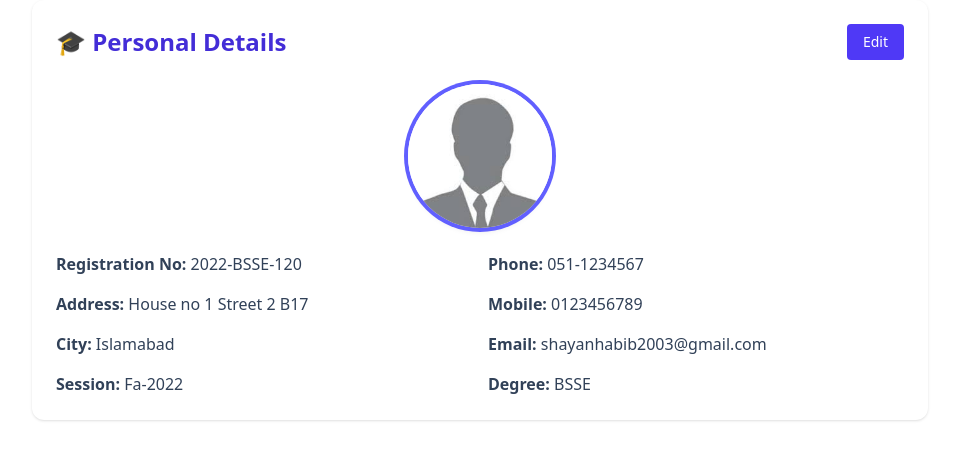
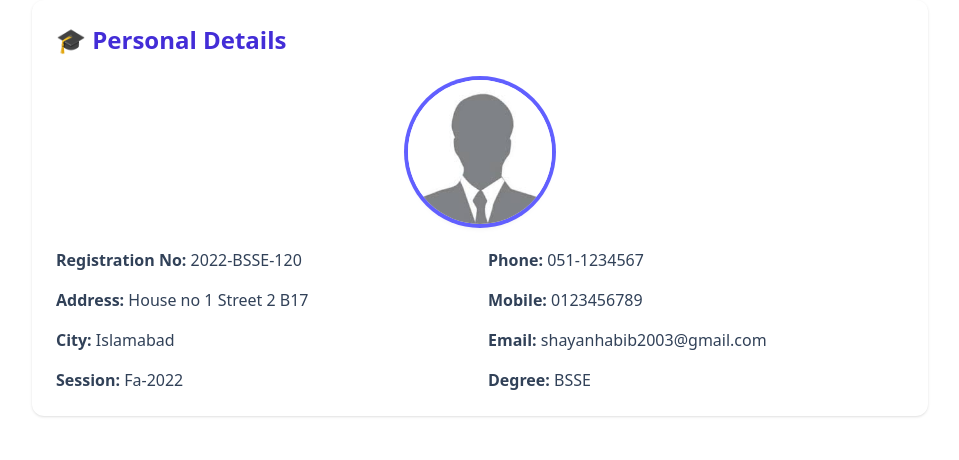
Before and after one commit to shayanhabib18/University_ERP, a React (Vite) app: page /student/profile in a window 1280 px wide. Shown: the top 460 px of the page, without its empty margins (160-1119 px from the left). Built offline with nearby package versions, Linux system fonts and the light colour scheme.

Commit message:
Updated Profile.jsx in student portal(Personal details)

```diff
--- a/src/pages/students/Profile.jsx
+++ b/src/pages/students/Profile.jsx
@@ -1,7 +1,7 @@
-import React, { useState } from "react";
+import React from "react";
 
 export default function Profile() {
-  const initialDetails = {
+  const details = {
     registrationNo: "2022-BSSE-120",
     phone: "051-1234567",
     address: "House no 1 Street 2 B17",
@@ -12,133 +12,53 @@ export default function Profile() {
     degree: "BSSE",
   };
 
-  const [details, setDetails] = useState(initialDetails);
-  const [editMode, setEditMode] = useState(false);
-  const [pendingDetails, setPendingDetails] = useState(initialDetails);
-  const [submitted, setSubmitted] = useState(false);
-  const [profilePic, setProfilePic] = useState(null); // Base64 or URL
-
-  const handleChange = (e) => {
-    setPendingDetails({
-      ...pendingDetails,
-      [e.target.name]: e.target.value,
-    });
-  };
-
-  const handleImageChange = (e) => {
-    const file = e.target.files[0];
-    if (file) {
-      const reader = new FileReader();
-      reader.onloadend = () => {
-        setProfilePic(reader.result);
-      };
-      reader.readAsDataURL(file);
-    }
-  };
-
-  const handleSubmit = () => {
-    setSubmitted(true);
-    setEditMode(false);
-    setDetails(pendingDetails);
-  };
-
-  const handleCancel = () => {
-    setPendingDetails(details);
-    setEditMode(false);
-    setSubmitted(false);
-  };
-
   return (
     <div className="bg-white p-6 rounded-xl shadow max-w-4xl mx-auto">
+      {/* Header */}
       <div className="flex flex-col sm:flex-row justify-between items-start sm:items-center mb-6">
-        <h2 className="text-2xl font-bold text-indigo-700">🎓 Personal Details</h2>
-        {!editMode && (
-          <button
-            onClick={() => setEditMode(true)}
-            className="mt-3 sm:mt-0 text-sm px-4 py-2 bg-indigo-600 text-white rounded hover:bg-indigo-700"
-          >
-            Edit
-          </button>
-        )}
+        <h2 className="text-2xl font-bold text-indigo-700">
+          🎓 Personal Details
+        </h2>
       </div>
-
-      {submitted && (
-        <div className="mb-4 text-sm text-green-600 font-medium">
-          ✅ Your update request has been submitted and is pending admin approval.
-        </div>
-      )}
 
       {/* Profile Picture */}
       <div className="flex flex-col items-center mb-6">
         <div className="relative w-36 h-36">
           <img
-            src={profilePic || "/images/profiles/profileimg.jpeg"}
+            src="/images/profiles/profileimg.jpeg"
             alt="Profile"
             className="w-36 h-36 rounded-full object-cover ring-4 ring-indigo-500 shadow-md"
           />
-          {editMode && (
-            <label className="absolute bottom-0 right-0 bg-indigo-600 hover:bg-indigo-700 text-white rounded-full p-2 cursor-pointer shadow-lg">
-              <svg
-                xmlns="http://www.w3.org/2000/svg"
-                className="h-4 w-4"
-                fill="none"
-                viewBox="0 0 24 24"
-                stroke="currentColor"
-              >
-                <path strokeLinecap="round" strokeLinejoin="round" strokeWidth={2} d="M15.172 7l-6.586 6.586a2 2 0 11-2.828-2.828L12.344 4.172a4 4 0 015.656 0l2.828 2.828a4 4 0 010 5.656l-1.414 1.414a2 2 0 11-2.828-2.828L15.172 7z" />
-              </svg>
-              <input
-                type="file"
-                accept="image/*"
-                onChange={handleImageChange}
-                className="hidden"
-              />
-            </label>
-          )}
         </div>
-        {editMode && (
-          <p className="mt-2 text-sm text-gray-600">Upload a square image (JPG/PNG)</p>
-        )}
       </div>
 
-      {/* Details Form */}
+      {/* Static Details */}
       <div className="grid grid-cols-1 md:grid-cols-2 gap-4 text-slate-700 text-sm sm:text-base">
-        {Object.entries(details).map(([key, value]) => (
-          <div key={key}>
-            <strong className="capitalize">
-              {key.replace(/([A-Z])/g, " $1")}:
-            </strong>{" "}
-            {editMode ? (
-              <input
-                type="text"
-                name={key}
-                value={pendingDetails[key]}
-                onChange={handleChange}
-                className="border border-gray-300 rounded px-2 py-1 w-full mt-1"
-              />
-            ) : (
-              <span>{value}</span>
-            )}
-          </div>
-        ))}
+        <div>
+          <strong>Registration No:</strong> <span>{details.registrationNo}</span>
+        </div>
+        <div>
+          <strong>Phone:</strong> <span>{details.phone}</span>
+        </div>
+        <div>
+          <strong>Address:</strong> <span>{details.address}</span>
+        </div>
+        <div>
+          <strong>Mobile:</strong> <span>{details.mobile}</span>
+        </div>
+        <div>
+          <strong>City:</strong> <span>{details.city}</span>
+        </div>
+        <div>
+          <strong>Email:</strong> <span>{details.email}</span>
+        </div>
+        <div>
+          <strong>Session:</strong> <span>{details.session}</span>
+        </div>
+        <div>
+          <strong>Degree:</strong> <span>{details.degree}</span>
+        </div>
       </div>
-
-      {editMode && (
-        <div className="flex justify-end gap-2 mt-6">
-          <button
-            onClick={handleCancel}
-            className="text-sm px-4 py-2 bg-gray-300 text-gray-800 rounded hover:bg-gray-400"
-          >
-            Cancel
-          </button>
-          <button
-            onClick={handleSubmit}
-            className="text-sm px-4 py-2 bg-green-600 text-white rounded hover:bg-green-700"
-          >
-            Submit Request
-          </button>
-        </div>
-      )}
     </div>
   );
 }
```
